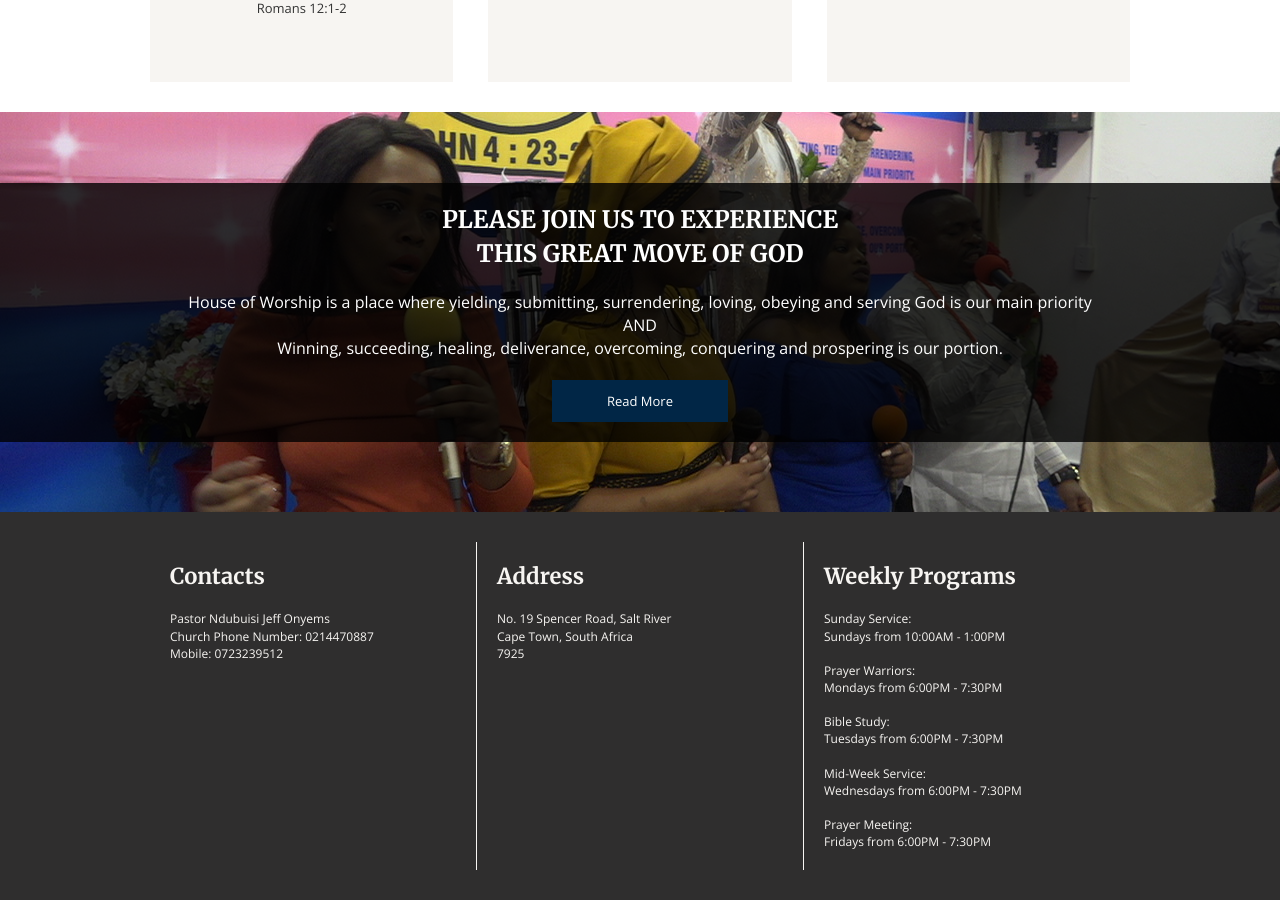
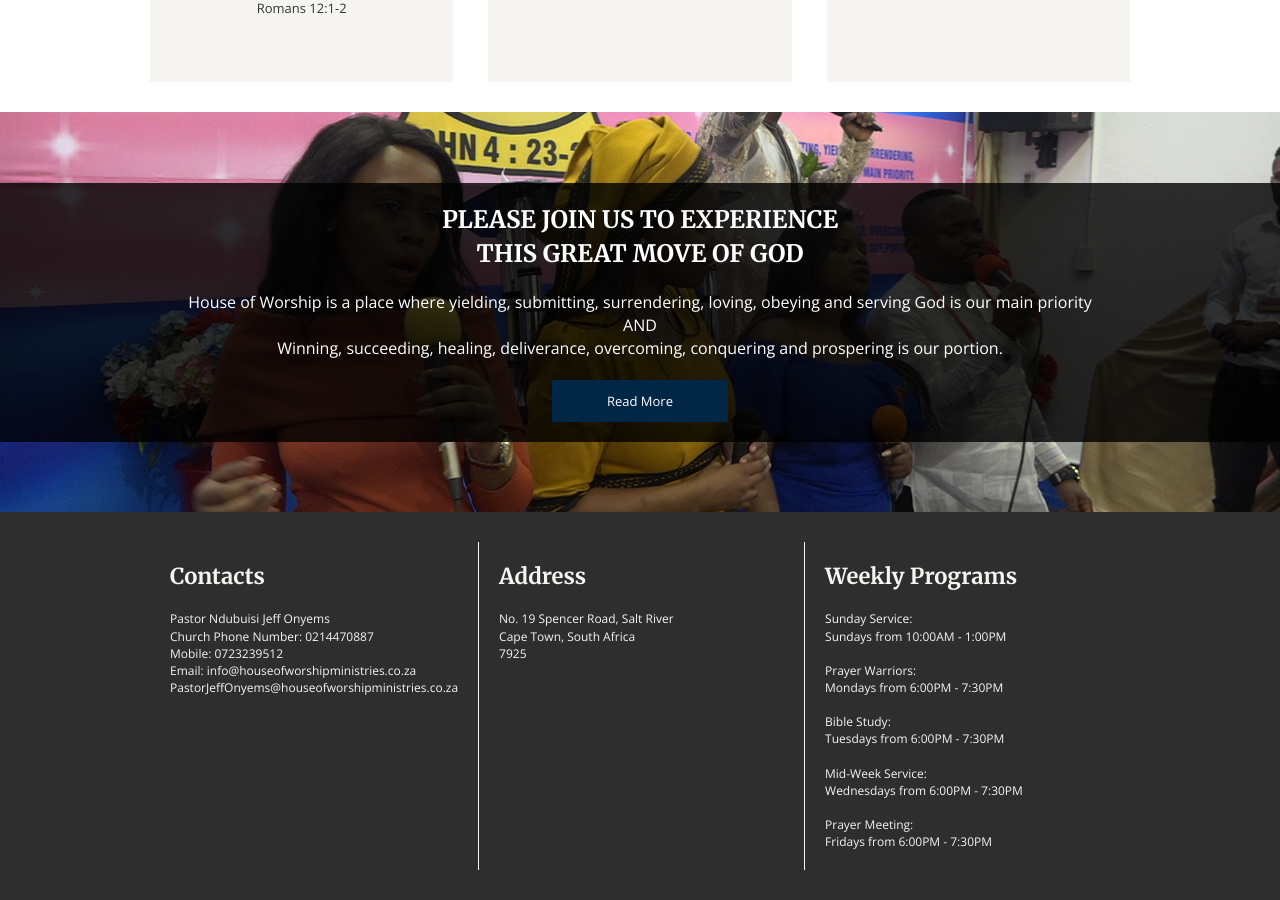
Before and after one commit to riyaadh47/hilary, a Jekyll site: the page built from index.html, in a window 1280 px wide and 900 px high, scrolled down 5475 px. Built offline with Jekyll 4.4.1, drawn with Linux system fonts in a browser that asks for light colours; nearby versions of some CDN libraries; library files that are not in the unit come from our copies.

Commit message:
Update from Forestry.io - Updated footer.json

```diff
--- a/_data/footer.json
+++ b/_data/footer.json
@@ -2,7 +2,7 @@
   "footer": [
     {
       "title": "Contacts",
-      "description": "Pastor Ndubuisi Jeff Onyems <br/> Church Phone Number: 0214470887<br/> Mobile: 0723239512"
+      "description": "Pastor Ndubuisi Jeff Onyems <br/> Church Phone Number: 0214470887<br/> Mobile: 0723239512<br/> Email: info@houseofworshipministries.co.za <br/> PastorJeffOnyems@houseofworshipministries.co.za"
     },
     {
       "title": "Address",
```
